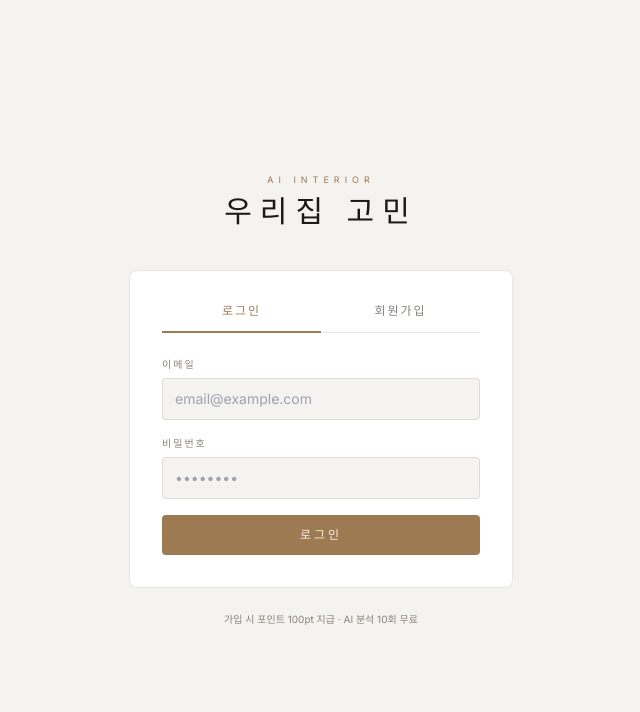
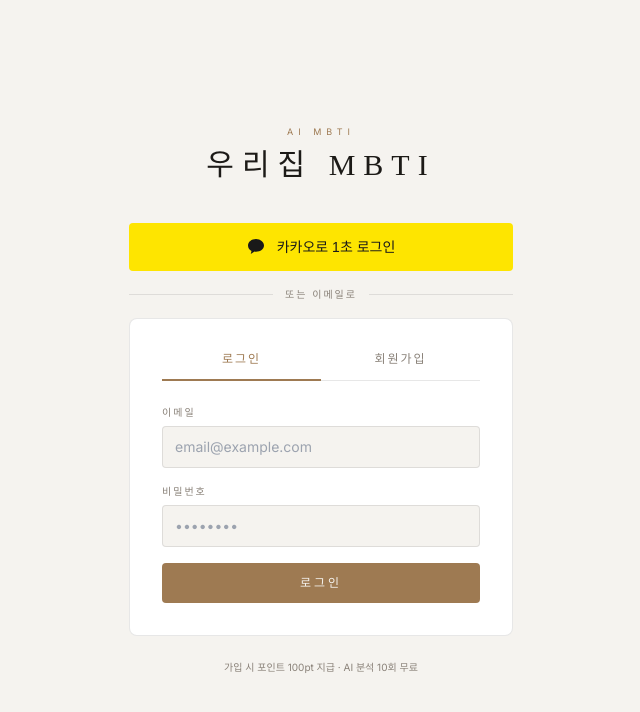
Before and after one commit to ddagawar72-bot/remodeling-ai, a Next.js app: page /login in a window 1280 px wide. Shown: the top 712 px of the page, without its empty margins (319-959 px from the left). Built offline with nearby package versions, Linux system fonts and the light colour scheme.

Commit message:
Update page.tsx

```diff
--- a/app/(auth)/login/page.tsx
+++ b/app/(auth)/login/page.tsx
@@ -11,6 +11,7 @@
   const [name, setName] = useState("");
   const [error, setError] = useState("");
   const [loading, setLoading] = useState(false);
+  const [kakaoLoading, setKakaoLoading] = useState(false);
 
   const handleLogin = async () => {
     setLoading(true); setError("");
@@ -33,20 +34,42 @@
     router.push("/analyze");
   };
 
+  const handleKakao = async () => {
+    setKakaoLoading(true);
+    await signIn("kakao", { callbackUrl: "/analyze" });
+  };
+
   return (
     <div className="min-h-screen flex items-center justify-center p-6" style={{ background: "var(--bg)" }}>
       <div className="w-full max-w-sm">
         {/* Logo */}
         <div className="text-center mb-10">
           <div className="text-[9px] tracking-[5px] uppercase mb-2" style={{ color: "var(--ac)" }}>
-            AI Interior
+            AI MBTI
           </div>
-          <div
-            className="text-3xl tracking-[8px] uppercase font-light"
-            style={{ fontFamily: "'Cormorant Garamond',serif" }}
-          >
-            우리집 고민
+          <div className="text-3xl tracking-[8px] uppercase font-light" style={{ fontFamily: "'Cormorant Garamond',serif" }}>
+            우리집 MBTI
           </div>
+        </div>
+
+        {/* 카카오 로그인 버튼 */}
+        <button
+          onClick={handleKakao}
+          disabled={kakaoLoading}
+          className="w-full py-3.5 rounded flex items-center justify-center gap-3 text-sm font-medium mb-4 transition-all disabled:opacity-50"
+          style={{ background: "#FEE500", color: "#191919", fontFamily: "'DM Sans',sans-serif" }}
+        >
+          <svg width="18" height="18" viewBox="0 0 18 18" fill="none">
+            <path fillRule="evenodd" clipRule="evenodd" d="M9 1C4.58 1 1 3.91 1 7.5c0 2.28 1.39 4.28 3.5 5.5L3.76 16l3.74-2.5C7.82 13.66 8.4 13.75 9 13.75c4.42 0 8-2.91 8-6.25S13.42 1 9 1z" fill="#191919"/>
+          </svg>
+          {kakaoLoading ? "카카오 로그인 중..." : "카카오로 1초 로그인"}
+        </button>
+
+        {/* 구분선 */}
+        <div className="flex items-center gap-3 mb-4">
+          <div className="flex-1 h-px" style={{ background: "var(--bd)" }} />
+          <span className="text-[10px] tracking-[2px]" style={{ color: "var(--txm)" }}>또는 이메일로</span>
+          <div className="flex-1 h-px" style={{ background: "var(--bd)" }} />
         </div>
 
         {/* Card */}
@@ -74,37 +97,24 @@
             {tab === "register" && (
               <div>
                 <label className="text-[10px] tracking-[2px] uppercase block mb-1.5" style={{ color: "var(--txm)" }}>이름</label>
-                <input
-                  value={name}
-                  onChange={(e) => setName(e.target.value)}
-                  placeholder="홍길동"
-                  className="w-full px-3 py-2.5 rounded border text-sm outline-none transition-all"
-                  style={{ background: "var(--bg)", borderColor: "var(--bd)", color: "var(--tx)" }}
-                />
+                <input value={name} onChange={(e) => setName(e.target.value)} placeholder="홍길동"
+                  className="w-full px-3 py-2.5 rounded border text-sm outline-none"
+                  style={{ background: "var(--bg)", borderColor: "var(--bd)", color: "var(--tx)" }} />
               </div>
             )}
             <div>
               <label className="text-[10px] tracking-[2px] uppercase block mb-1.5" style={{ color: "var(--txm)" }}>이메일</label>
-              <input
-                type="email"
-                value={email}
-                onChange={(e) => setEmail(e.target.value)}
-                placeholder="email@example.com"
+              <input type="email" value={email} onChange={(e) => setEmail(e.target.value)} placeholder="email@example.com"
                 className="w-full px-3 py-2.5 rounded border text-sm outline-none"
-                style={{ background: "var(--bg)", borderColor: "var(--bd)", color: "var(--tx)" }}
-              />
+                style={{ background: "var(--bg)", borderColor: "var(--bd)", color: "var(--tx)" }} />
             </div>
             <div>
               <label className="text-[10px] tracking-[2px] uppercase block mb-1.5" style={{ color: "var(--txm)" }}>비밀번호</label>
-              <input
-                type="password"
-                value={password}
-                onChange={(e) => setPassword(e.target.value)}
+              <input type="password" value={password} onChange={(e) => setPassword(e.target.value)}
                 placeholder={tab === "register" ? "6자 이상" : "••••••••"}
                 className="w-full px-3 py-2.5 rounded border text-sm outline-none"
                 style={{ background: "var(--bg)", borderColor: "var(--bd)", color: "var(--tx)" }}
-                onKeyDown={(e) => e.key === "Enter" && (tab === "login" ? handleLogin() : handleRegister())}
-              />
+                onKeyDown={(e) => e.key === "Enter" && (tab === "login" ? handleLogin() : handleRegister())} />
             </div>
 
             {error && (
@@ -113,12 +123,9 @@
               </div>
             )}
 
-            <button
-              onClick={tab === "login" ? handleLogin : handleRegister}
-              disabled={loading}
+            <button onClick={tab === "login" ? handleLogin : handleRegister} disabled={loading}
               className="w-full py-3 rounded text-xs tracking-[3px] uppercase transition-all disabled:opacity-50 mt-2"
-              style={{ background: "var(--ac)", color: "var(--bg)", fontFamily: "'DM Sans',sans-serif" }}
-            >
+              style={{ background: "var(--ac)", color: "var(--bg)", fontFamily: "'DM Sans',sans-serif" }}>
               {loading ? "처리 중..." : tab === "login" ? "로그인" : "가입하기"}
             </button>
           </div>
```
